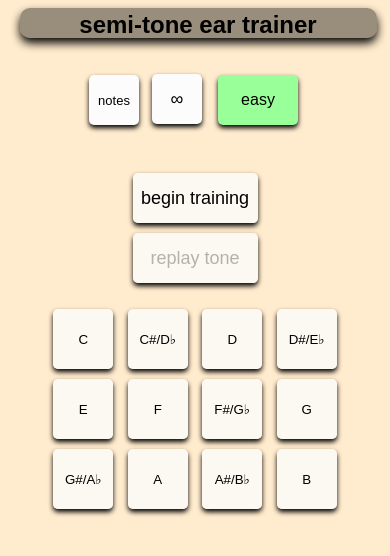
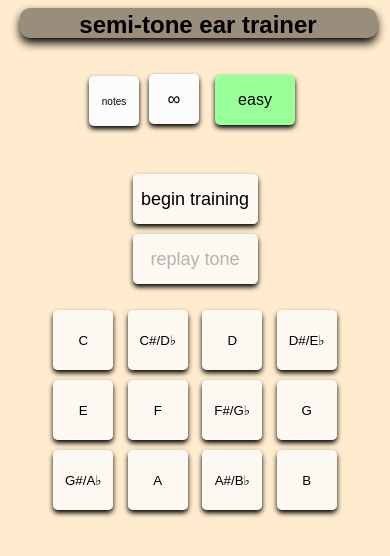
Before and after one commit to dishbin/ear-trainer, a plain HTML site: page index.html in a window 390 px wide. Drawn offline with Linux system fonts and the light colour scheme.

Commit message:
added some styling

```diff
--- a/style.css
+++ b/style.css
@@ -26,6 +26,7 @@ h1 {
     width: 80px;
     height: 50px;
     font-size: medium;
+    text-align: center;
     border-radius: 5px;
     border: none;
     box-shadow: 0px 3px 5px black;
@@ -334,7 +335,8 @@ h1 {
         margin-top: 1em;
         width: 50px;
         height: 50px;
-        font-size: small;
+        font-size: x-small;
+        text-align: center;
         border-radius: 5px;
         border: none;
         box-shadow: 0px 3px 5px black;
```
